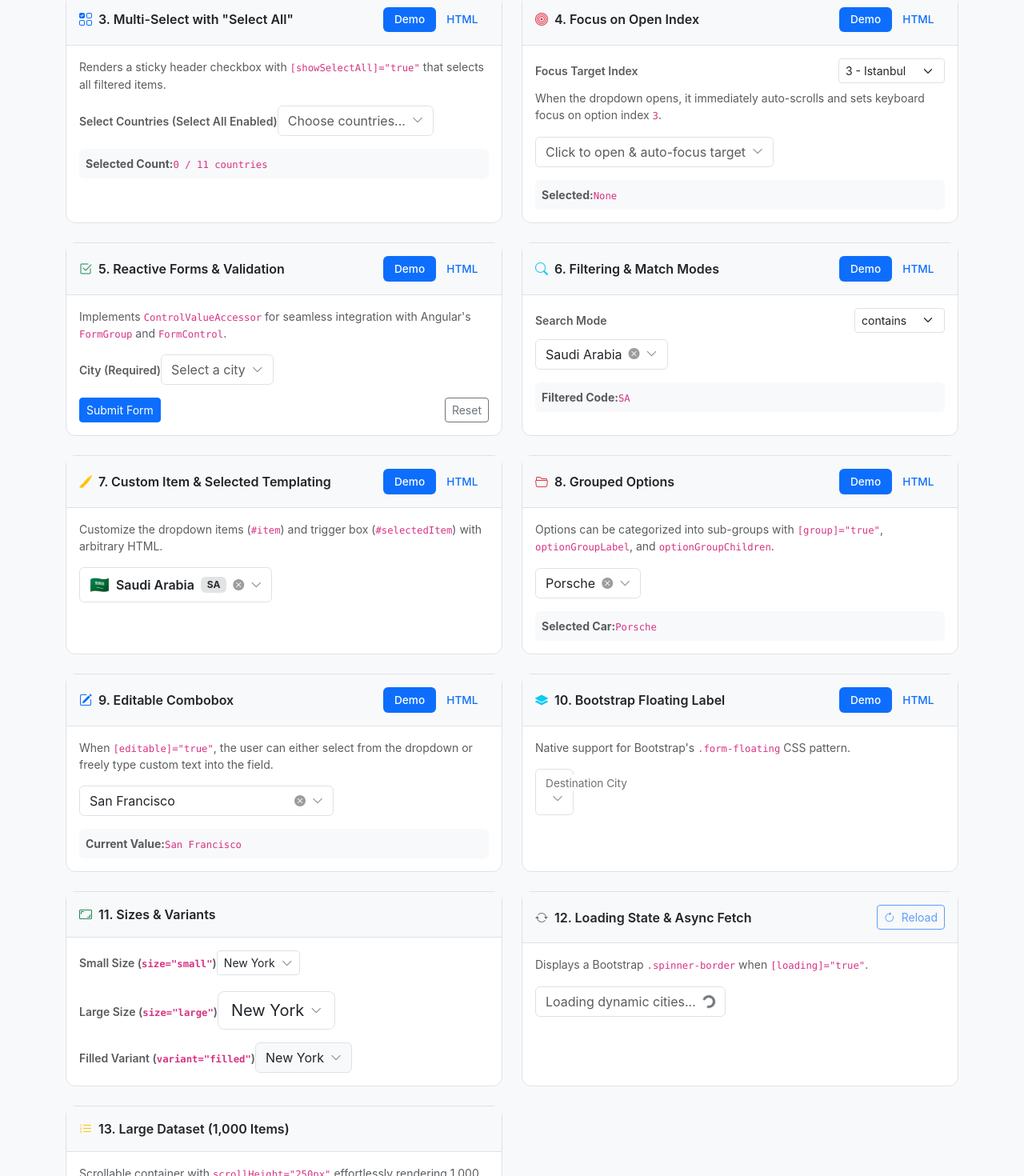
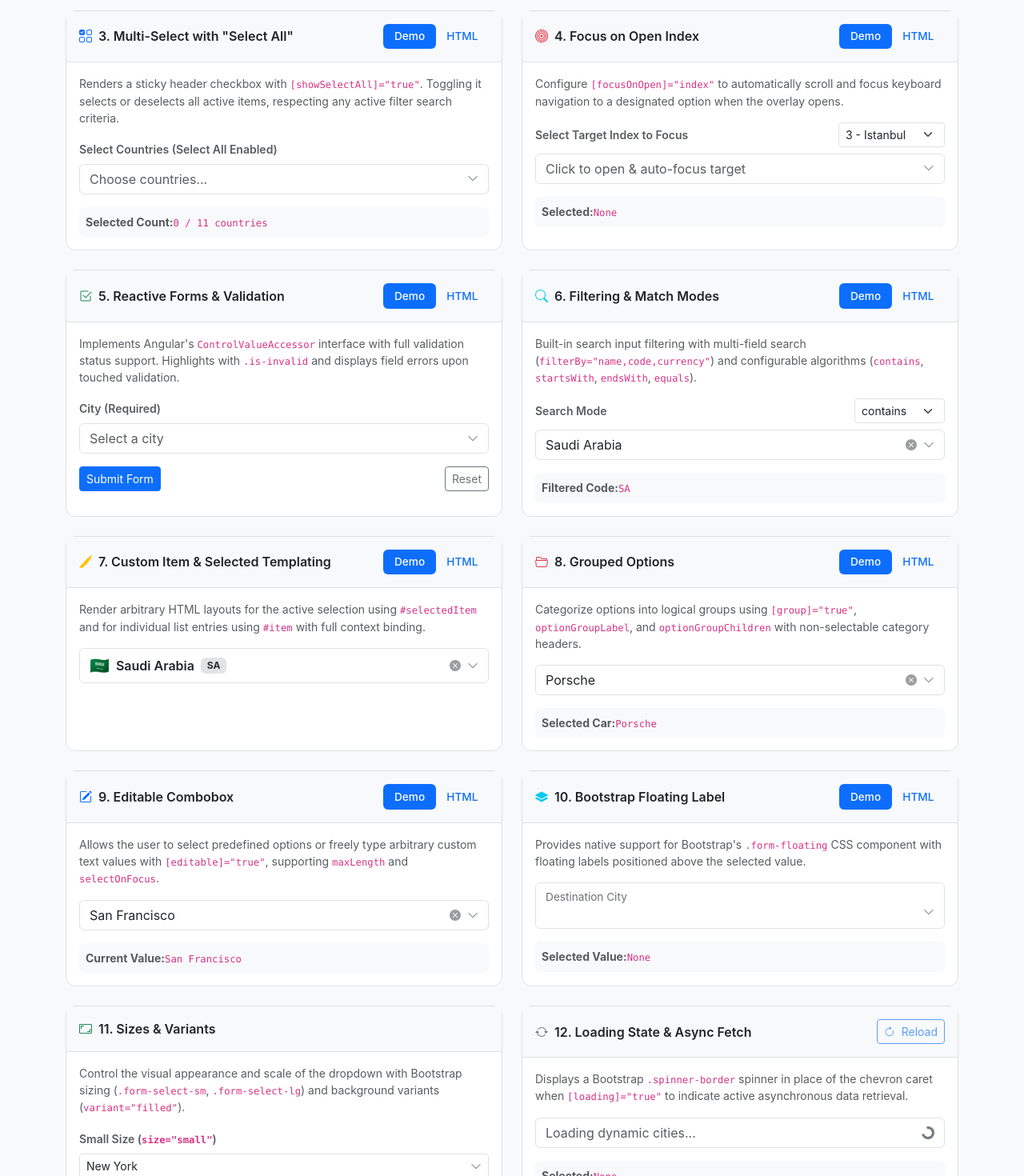
Before and after one commit to amro93/ngb-select, an Angular app: page / in a window 1280 px wide. Shown: the part 979-2449 px from the top of the page at 80% size. Built offline with nearby package versions, Linux system fonts and the light colour scheme.

Commit message:
fix(demo): fix floating label layout and enrich all example descriptions

```diff
--- a/projects/ngb-select/src/lib/ngb-select.component.scss
+++ b/projects/ngb-select/src/lib/ngb-select.component.scss
@@ -1,17 +1,17 @@
 :host {
-  display: inline-block;
-  width: auto;
+  display: block;
+  width: 100%;
 
-  &.w-100,
-  &.fluid {
-    display: block;
-    width: 100%;
+  &.inline {
+    display: inline-block;
+    width: auto;
   }
 }
 
 .ngb-select-container {
   position: relative;
   user-select: none;
+  width: 100%;
 
   .form-select {
     cursor: pointer;
@@ -37,6 +37,39 @@
       cursor: not-allowed;
       background-color: var(--bs-secondary-bg, #e9ecef);
       opacity: 0.65;
+    }
+  }
+
+  // --- Bootstrap Floating Label Integration ---
+  &.form-floating {
+    display: block;
+    width: 100%;
+
+    .form-select {
+      height: calc(3.5rem + 2px);
+      min-height: calc(3.5rem + 2px);
+      padding-top: 1.625rem;
+      padding-bottom: 0.625rem;
+      line-height: 1.25;
+    }
+
+    > label {
+      position: absolute;
+      top: 0;
+      left: 0;
+      z-index: 2;
+      height: 100%;
+      padding: 1rem 0.75rem;
+      overflow: hidden;
+      text-align: start;
+      text-overflow: ellipsis;
+      white-space: nowrap;
+      pointer-events: none;
+      border: 1px solid transparent;
+      transform-origin: 0 0;
+      transition: opacity 0.15s ease-in-out, transform 0.15s ease-in-out;
+      color: rgba(var(--bs-body-color-rgb, 33, 37, 41), 0.65);
+      transform: scale(0.85) translateY(-0.5rem) translateX(0.15rem);
     }
   }
 
--- a/src/app/app.html
+++ b/src/app/app.html
@@ -115,7 +115,9 @@
         </div>
         <div class="card-body p-3">
           <ng-container *ngIf="getTab('basic') === 'demo'">
-            <p class="text-muted small mb-3">Select supports single value selection from an array of primitives or objects with two-way <code>ngModel</code> binding.</p>
+            <p class="text-muted small mb-3">
+              Standard single-value dropdown supporting arrays of primitives or complex objects. Use <code>optionLabel</code> to specify the display property and <code>dataKey</code> for object identity comparisons.
+            </p>
             <div class="mb-3">
               <label class="form-label text-muted small fw-semibold">Select City</label>
               <ngb-select
@@ -169,7 +171,9 @@
         </div>
         <div class="card-body p-3">
           <ng-container *ngIf="getTab('multi') === 'demo'">
-            <p class="text-muted small mb-3">Enables multi-selection with checkboxes. Displays chosen items as removable Bootstrap badge chips with <code>display="chip"</code>.</p>
+            <p class="text-muted small mb-3">
+              Enables multi-selection with checkboxes inside the list. When <code>display="chip"</code>, selected items appear as removable Bootstrap badge chips with individual close buttons.
+            </p>
             <div class="mb-3">
               <label class="form-label text-muted small fw-semibold">Select Multiple Cities (Chips Mode)</label>
               <ngb-select
@@ -217,7 +221,9 @@
         </div>
         <div class="card-body p-3">
           <ng-container *ngIf="getTab('selectAll') === 'demo'">
-            <p class="text-muted small mb-3">Renders a sticky header checkbox with <code>[showSelectAll]="true"</code> that selects all filtered items.</p>
+            <p class="text-muted small mb-3">
+              Renders a sticky header checkbox with <code>[showSelectAll]="true"</code>. Toggling it selects or deselects all active items, respecting any active filter search criteria.
+            </p>
             <div class="mb-3">
               <label class="form-label text-muted small fw-semibold">Select Countries (Select All Enabled)</label>
               <ngb-select
@@ -267,8 +273,11 @@
         </div>
         <div class="card-body p-3">
           <ng-container *ngIf="getTab('focusOpen') === 'demo'">
+            <p class="text-muted small mb-3">
+              Configure <code>[focusOnOpen]="index"</code> to automatically scroll and focus keyboard navigation to a designated option when the overlay opens.
+            </p>
             <div class="d-flex align-items-center justify-content-between mb-2">
-              <label class="form-label text-muted small fw-semibold mb-0">Focus Target Index</label>
+              <label class="form-label text-muted small fw-semibold mb-0">Select Target Index to Focus</label>
               <div class="d-flex align-items-center gap-2">
                 <select class="form-select form-select-sm w-auto" [(ngModel)]="focusOpenIndex">
                   <option [ngValue]="0">0 - New York</option>
@@ -280,7 +289,6 @@
                 </select>
               </div>
             </div>
-            <p class="text-muted small mb-3">When the dropdown opens, it immediately auto-scrolls and sets keyboard focus on option index <code>{{ focusOpenIndex }}</code>.</p>
             <div class="mb-3">
               <ngb-select
                 [options]="objectCities"
@@ -325,7 +333,9 @@
         </div>
         <div class="card-body p-3">
           <ng-container *ngIf="getTab('reactive') === 'demo'">
-            <p class="text-muted small mb-3">Implements <code>ControlValueAccessor</code> for seamless integration with Angular's <code>FormGroup</code> and <code>FormControl</code>.</p>
+            <p class="text-muted small mb-3">
+              Implements Angular's <code>ControlValueAccessor</code> interface with full validation status support. Highlights with <code>.is-invalid</code> and displays field errors upon touched validation.
+            </p>
             <form [formGroup]="userForm" (ngSubmit)="submitReactiveForm()">
               <div class="mb-3">
                 <label class="form-label text-muted small fw-semibold">City (Required)</label>
@@ -377,6 +387,9 @@
         </div>
         <div class="card-body p-3">
           <ng-container *ngIf="getTab('filter') === 'demo'">
+            <p class="text-muted small mb-3">
+              Built-in search input filtering with multi-field search (<code>filterBy="name,code,currency"</code>) and configurable algorithms (<code>contains</code>, <code>startsWith</code>, <code>endsWith</code>, <code>equals</code>).
+            </p>
             <div class="d-flex align-items-center justify-content-between mb-2">
               <label class="form-label text-muted small fw-semibold mb-0">Search Mode</label>
               <select class="form-select form-select-sm w-auto" [(ngModel)]="filterMatchMode">
@@ -434,7 +447,9 @@
         </div>
         <div class="card-body p-3">
           <ng-container *ngIf="getTab('template') === 'demo'">
-            <p class="text-muted small mb-3">Customize the dropdown items (<code>#item</code>) and trigger box (<code>#selectedItem</code>) with arbitrary HTML.</p>
+            <p class="text-muted small mb-3">
+              Render arbitrary HTML layouts for the active selection using <code>#selectedItem</code> and for individual list entries using <code>#item</code> with full context binding.
+            </p>
             <div class="mb-3">
               <ngb-select
                 [options]="countries"
@@ -500,7 +515,9 @@
         </div>
         <div class="card-body p-3">
           <ng-container *ngIf="getTab('group') === 'demo'">
-            <p class="text-muted small mb-3">Options can be categorized into sub-groups with <code>[group]="true"</code>, <code>optionGroupLabel</code>, and <code>optionGroupChildren</code>.</p>
+            <p class="text-muted small mb-3">
+              Categorize options into logical groups using <code>[group]="true"</code>, <code>optionGroupLabel</code>, and <code>optionGroupChildren</code> with non-selectable category headers.
+            </p>
             <div class="mb-3">
               <ngb-select
                 [options]="groupedCars"
@@ -546,7 +563,9 @@
         </div>
         <div class="card-body p-3">
           <ng-container *ngIf="getTab('editable') === 'demo'">
-            <p class="text-muted small mb-3">When <code>[editable]="true"</code>, the user can either select from the dropdown or freely type custom text into the field.</p>
+            <p class="text-muted small mb-3">
+              Allows the user to select predefined options or freely type arbitrary custom text values with <code>[editable]="true"</code>, supporting <code>maxLength</code> and <code>selectOnFocus</code>.
+            </p>
             <div class="mb-3">
               <ngb-select
                 [options]="primitiveCities"
@@ -590,7 +609,9 @@
         </div>
         <div class="card-body p-3">
           <ng-container *ngIf="getTab('float') === 'demo'">
-            <p class="text-muted small mb-3">Native support for Bootstrap's <code>.form-floating</code> CSS pattern.</p>
+            <p class="text-muted small mb-3">
+              Provides native support for Bootstrap's <code>.form-floating</code> CSS component with floating labels positioned above the selected value.
+            </p>
             <div class="mb-3">
               <ngb-select
                 [options]="objectCities"
@@ -601,6 +622,9 @@
                 placeholder="Destination City"
                 [fluid]="true">
               </ngb-select>
+            </div>
+            <div class="p-2 bg-light rounded text-muted small">
+              <strong>Selected Value:</strong> <code>{{ floatCity ? (floatCity.name + ' (' + floatCity.code + ')') : 'None' }}</code>
             </div>
           </ng-container>
 
@@ -623,6 +647,9 @@
           <i class="bi bi-aspect-ratio text-success me-2"></i>11. Sizes & Variants
         </div>
         <div class="card-body p-3 d-flex flex-column gap-3">
+          <p class="text-muted small mb-0">
+            Control the visual appearance and scale of the dropdown with Bootstrap sizing (<code>.form-select-sm</code>, <code>.form-select-lg</code>) and background variants (<code>variant="filled"</code>).
+          </p>
           <div>
             <label class="form-label text-muted small fw-semibold">Small Size (<code>size="small"</code>)</label>
             <ngb-select [options]="objectCities" [(ngModel)]="sizeCity" optionLabel="name" size="small" [fluid]="true"></ngb-select>
@@ -649,7 +676,9 @@
           </button>
         </div>
         <div class="card-body p-3">
-          <p class="text-muted small mb-3">Displays a Bootstrap <code>.spinner-border</code> when <code>[loading]="true"</code>.</p>
+          <p class="text-muted small mb-3">
+            Displays a Bootstrap <code>.spinner-border</code> spinner in place of the chevron caret when <code>[loading]="true"</code> to indicate active asynchronous data retrieval.
+          </p>
           <div class="mb-3">
             <ngb-select
               [options]="loadingCities"
@@ -660,6 +689,9 @@
               placeholder="Loading dynamic cities..."
               [fluid]="true">
             </ngb-select>
+          </div>
+          <div class="p-2 bg-light rounded text-muted small">
+            <strong>Selected:</strong> <code>{{ selectedLoadingCity || 'None' }}</code>
           </div>
         </div>
       </div>
@@ -672,7 +704,9 @@
           <i class="bi bi-list-ol text-warning me-2"></i>13. Large Dataset (1,000 Items)
         </div>
         <div class="card-body p-3">
-          <p class="text-muted small mb-3">Scrollable container with <code>scrollHeight="250px"</code> effortlessly rendering 1,000 items with search capabilities.</p>
+          <p class="text-muted small mb-3">
+            Smooth scrolling container constrained with <code>scrollHeight="250px"</code> effortlessly rendering 1,000 entries with instant search capabilities.
+          </p>
           <div class="mb-3">
             <ngb-select
               [options]="largeDataset"
@@ -684,6 +718,9 @@
               placeholder="Choose from 1,000 items..."
               [fluid]="true">
             </ngb-select>
+          </div>
+          <div class="p-2 bg-light rounded text-muted small">
+            <strong>Selected ID:</strong> <code>{{ selectedLargeItem || 'None' }}</code>
           </div>
         </div>
       </div>
@@ -697,7 +734,9 @@
             <h5 class="fw-bold text-primary mb-1">
               <i class="bi bi-lightning-charge-fill me-1 text-warning"></i> 14. Modern Angular Signals
             </h5>
-            <p class="text-muted mb-0 small">Direct integration with Angular's reactive Signals primitives (<code>signal()</code> and <code>model()</code>).</p>
+            <p class="text-muted mb-0 small">
+              Seamless two-way reactivity with Angular's reactive Signals primitives (<code>signal()</code> and <code>model()</code>) with zero change detection delays.
+            </p>
           </div>
           <div style="min-width: 280px;">
             <ngb-select
--- a/src/lib/ngb-select.component.scss
+++ b/src/lib/ngb-select.component.scss
@@ -1,17 +1,17 @@
 :host {
-  display: inline-block;
-  width: auto;
+  display: block;
+  width: 100%;
 
-  &.w-100,
-  &.fluid {
-    display: block;
-    width: 100%;
+  &.inline {
+    display: inline-block;
+    width: auto;
   }
 }
 
 .ngb-select-container {
   position: relative;
   user-select: none;
+  width: 100%;
 
   .form-select {
     cursor: pointer;
@@ -37,6 +37,39 @@
       cursor: not-allowed;
       background-color: var(--bs-secondary-bg, #e9ecef);
       opacity: 0.65;
+    }
+  }
+
+  // --- Bootstrap Floating Label Integration ---
+  &.form-floating {
+    display: block;
+    width: 100%;
+
+    .form-select {
+      height: calc(3.5rem + 2px);
+      min-height: calc(3.5rem + 2px);
+      padding-top: 1.625rem;
+      padding-bottom: 0.625rem;
+      line-height: 1.25;
+    }
+
+    > label {
+      position: absolute;
+      top: 0;
+      left: 0;
+      z-index: 2;
+      height: 100%;
+      padding: 1rem 0.75rem;
+      overflow: hidden;
+      text-align: start;
+      text-overflow: ellipsis;
+      white-space: nowrap;
+      pointer-events: none;
+      border: 1px solid transparent;
+      transform-origin: 0 0;
+      transition: opacity 0.15s ease-in-out, transform 0.15s ease-in-out;
+      color: rgba(var(--bs-body-color-rgb, 33, 37, 41), 0.65);
+      transform: scale(0.85) translateY(-0.5rem) translateX(0.15rem);
     }
   }
 
```
